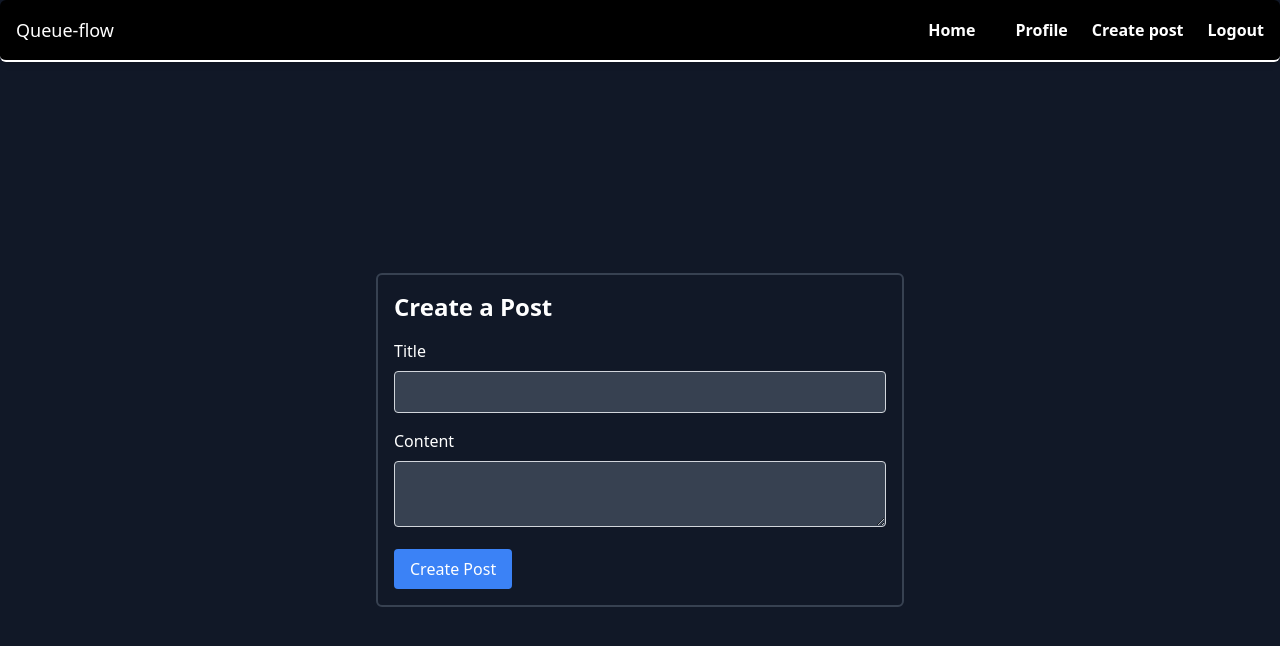
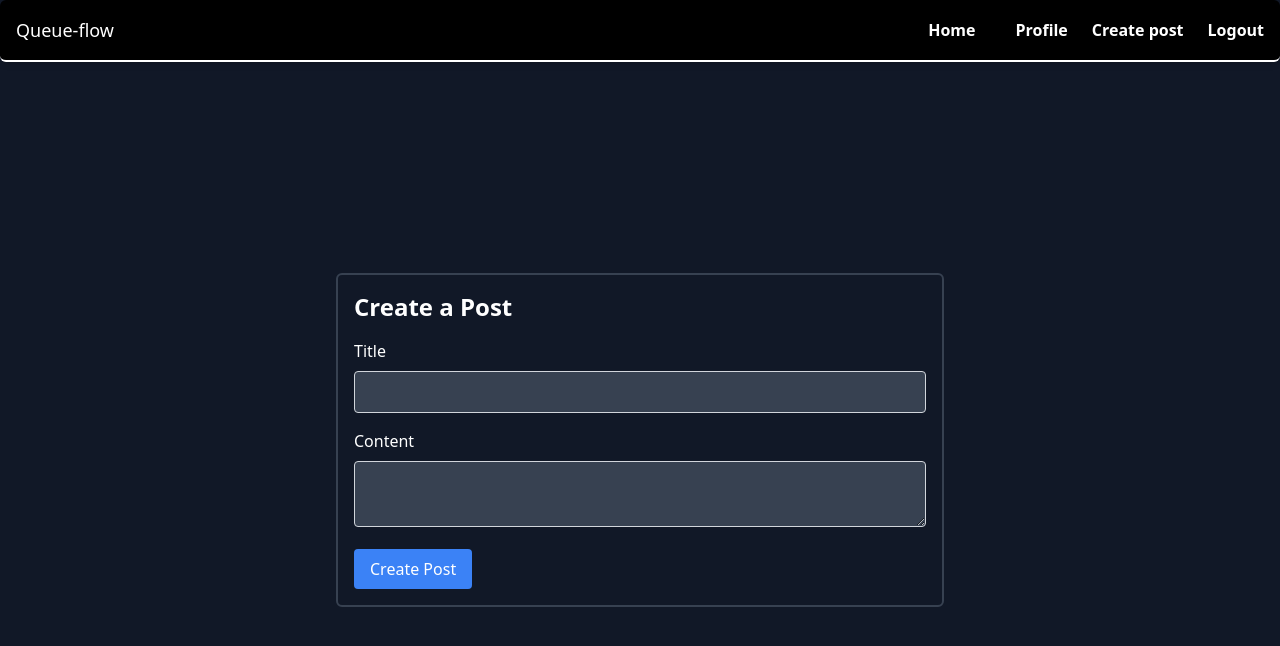
Before and after one commit to yash-io/Queue-flow, a React (Vite) app: page /createpost in a window 1280 px wide. Shown: the top 646 px of the page. Built offline with nearby package versions, Linux system fonts and the light colour scheme; no server answers; sample sign-in values are in the browser's storage.

Commit message:
Update Home.jsx

```diff
--- a/src/components/Home.jsx
+++ b/src/components/Home.jsx
@@ -25,10 +25,10 @@ const Home = ({ loggedin, setLoggedin, create }) => {
       <div className="flex justify-center items-center bg-gray-900 min-h-screen w-full pt-20">
         {!loggedin && <h1 className="text-white">First do login.</h1>}
         {loggedin && (
-          <div className="w-full m-0 flex justify-center bg-gray-900 top-0 sticky">
+          <div className="w-full flex justify-center bg-gray-900 top-0 sticky">
             {/* narrow width and expand on smaller screens */}
             <div className="lg:w-1/2 md:w-1/2 xs:w-full w-full p-4">
-              <div className=" p-10 rounded-md">
+              <div className="w-full rounded-md">
                 {!createpost ? (
                   <PostsList />
                 ) : (
```
